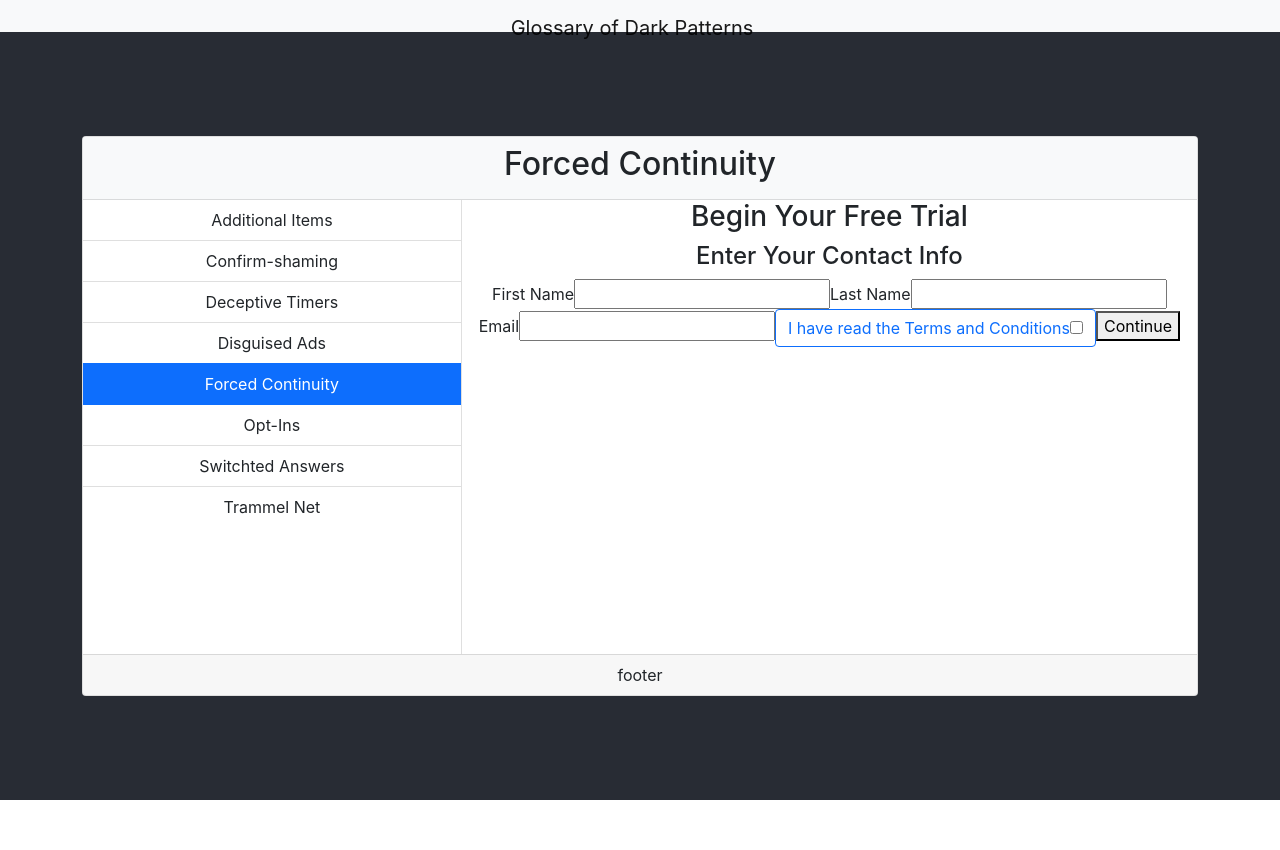
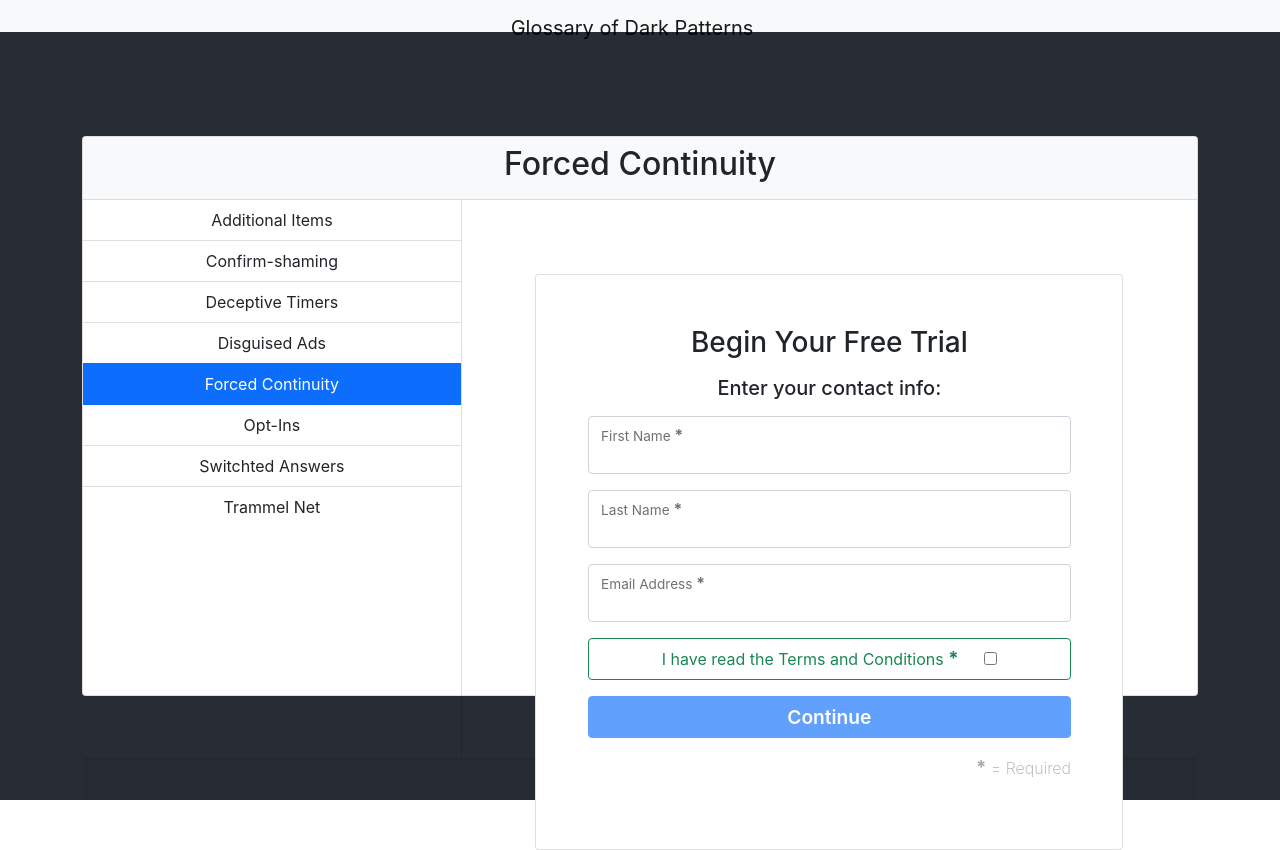
Before and after one commit to whysgai/dark-pattern-glossary, a React (Create React App) app: page / in a window 1280 px wide. Both pictures are taken after a click on the button "Forced Continuity". Before the commit the page ends 800 px from the top, so only its background shows below. Built offline with nearby package versions, Linux system fonts and the light colour scheme.

Commit message:
feat: Add validation and styling to forced continuity

```diff
--- a/src/components/ForcedContinuity.js
+++ b/src/components/ForcedContinuity.js
@@ -2,65 +2,83 @@ import { useState } from "react";
 
 const ForcedContinuity = () => {
     const [page, setPage] = useState(0);
+    const [fname, setFname] = useState("");
+    const [lname, setLname] = useState("");
+    const [email, setEmail] = useState("");
+    const [checked, setChecked] = useState(false);
+    const [cardname, setCardName] = useState("");
+    const [cardnum, setCardNum] = useState("");
+    const [cardCCV, setCardCCV] = useState("");
+
+    const clearAll = () => {
+        setFname("");
+        setLname("");
+        setEmail("");
+        setChecked("");
+    }
 
     return (
-        <div>
+        <div className="forced-continuity standard-layout">
+            <div className="card card-body">
                 <h3>Begin Your Free Trial</h3>
-
                 {
                     page === 0 ?
                         <>
-                        <h4>Enter Your Contact Info</h4>
-                        <label>
-                            First Name
-                            <input type="text"></input>
+                            <h5>Enter your contact info:</h5>
+                            <div className="form-floating">
+                                <input type="text" className="form-control" id="forced-con-fname" value={fname}
+                                    onChange={(e) => setFname(e.target.value)}
+                                />
+                                <label htmlFor="forced-con-fname">First Name <span className="req-asterisk">*</span></label>
+                            </div>
+                            <div className="form-floating">
+                                <input type="text" className="form-control" id="forced-con-lname" value={lname} onChange={(e) => setLname(e.target.value)}/>
+                                <label htmlFor="forced-con-lname">Last Name <span className="req-asterisk">*</span></label>
+                            </div>
+                            <div className="form-floating">
+                                <input type="text" className="form-control" id="forced-con-email" value={email} onChange={(e) => setEmail(e.target.value)}/>
+                                <label htmlFor="forced-con-email">Email Address <span className="req-asterisk">*</span></label>
+                            </div>
+                            <label className="btn btn-outline-success btn-terms" >
+                                I have read the Terms and Conditions <span className="req-asterisk">*</span>
+                                <input type="checkbox" onChange={() => setChecked(!checked)}/>
                             </label>
-                        <label>
-                            Last Name
-                            <input type="text"></input>
-                        </label>
-                        <label>
-                            Email
-                            <input type="email"></input>
-                        </label>
-                        <label className="btn btn-outline-primary">
-                            I have read the Terms and Conditions
-                            <input type="checkbox"></input>
-                        </label>
-                        <button onClick={() => setPage(1)}>Continue</button>
+                            <button className="btn btn-primary btn-medium-text" onClick={() => {clearAll(); setPage(1)}}
+                                disabled={fname !== "" && lname !== "" && email !== "" && checked ? false : true}
+                            >
+                                Continue
+                            </button>
+                            <span className="req-legend"><span className="req-asterisk">*</span> = Required</span>
                         </>
                         :
                         page === 1 ?
                             <>
-                            <h4>Enter Payment Info</h4>
-                            <label>
-                                Name on Card
-                                <input type="text"></input>
-                            </label>
-                            <label>
-                                Card Number
-                                <input type="text"></input>
-                            </label>
-                            <label>
-                                CCV / Security Code
-                                <input type="email"></input>
-                            </label>
-                            <label>
-                                Expiration Month
-                                <input type="email"></input>
-                            </label>
-                            <label>
-                                Expiration Year
-                                <input type="email"></input>
-                            </label>
+                                <h5>Enter your payment info:</h5>
+                                <div className="form-floating">
+                                    <input type="text" className="form-control" id="forced-con-cardname" value={cardname} onChange={(e) => setCardName(e.target.value)}/>
+                                    <label htmlFor="forced-con-cardname">Name on Card</label>
+                                </div>
+                                <div className="form-floating">
+                                    <input type="text" className="form-control" id="forced-con-cardnum" value={cardnum} onChange={(e) => setCardNum(e.target.value)}/>
+                                    <label htmlFor="forced-con-cardnum">Card Number</label>
+                                </div>
+                                <div className="form-floating">
+                                    <input type="text" className="form-control" id="forced-con-ccv" value={cardCCV} onChange={(e) => setCardCCV(e.target.value)}/>
+                                    <label htmlFor="forced-con-ccv">CCV / Security Code</label>
+                                </div>
+                                <div className="form-floating">
+                                    <input type="text" className="form-control" id="forced-con-expdate"/>
+                                    <label htmlFor="forced-con-expdate">Experation Date</label>
+                                </div>
                                 <button onClick={() => setPage(2)}>Continue</button>
+                                <span className="req-legend"><span className="req-asterisk">*</span> = Required</span>
                             </>
                             :
                             <>
                                 <h3>Thanks for signing up!</h3>
                             </>
                 }
-
+            </div>
         </div>
     )
 }
--- a/src/styles/styles.css
+++ b/src/styles/styles.css
@@ -66,7 +66,7 @@ main.background {
     width: 75%;
 }
 
-.trammel-net, .switched-answers, .optins {
+.trammel-net, .switched-answers, .optins, .forced-continuity {
     width: 100%;
     height: 100%;
     /* display: flex; */
@@ -88,7 +88,19 @@ main.background {
 
 
 
-.optins .btn-terms input, .optins .check-data input, .optins .check-spam input {
+.forced-continuity .req-asterisk {
+    /* color: red; */
+    font-weight: 700;
+    font-size: 115%;
+}
+
+.forced-continuity .req-legend {
+    font-weight: 200;
+    color: darkgray;
+    align-self: flex-end;
+}
+
+.optins .btn-terms input, .optins .check-data input, .optins .check-spam input, .forced-continuity .btn-terms input {
     margin-left: 2vw;
 }
 
```
Lines whose indentation alone changed are shown as unchanged.
